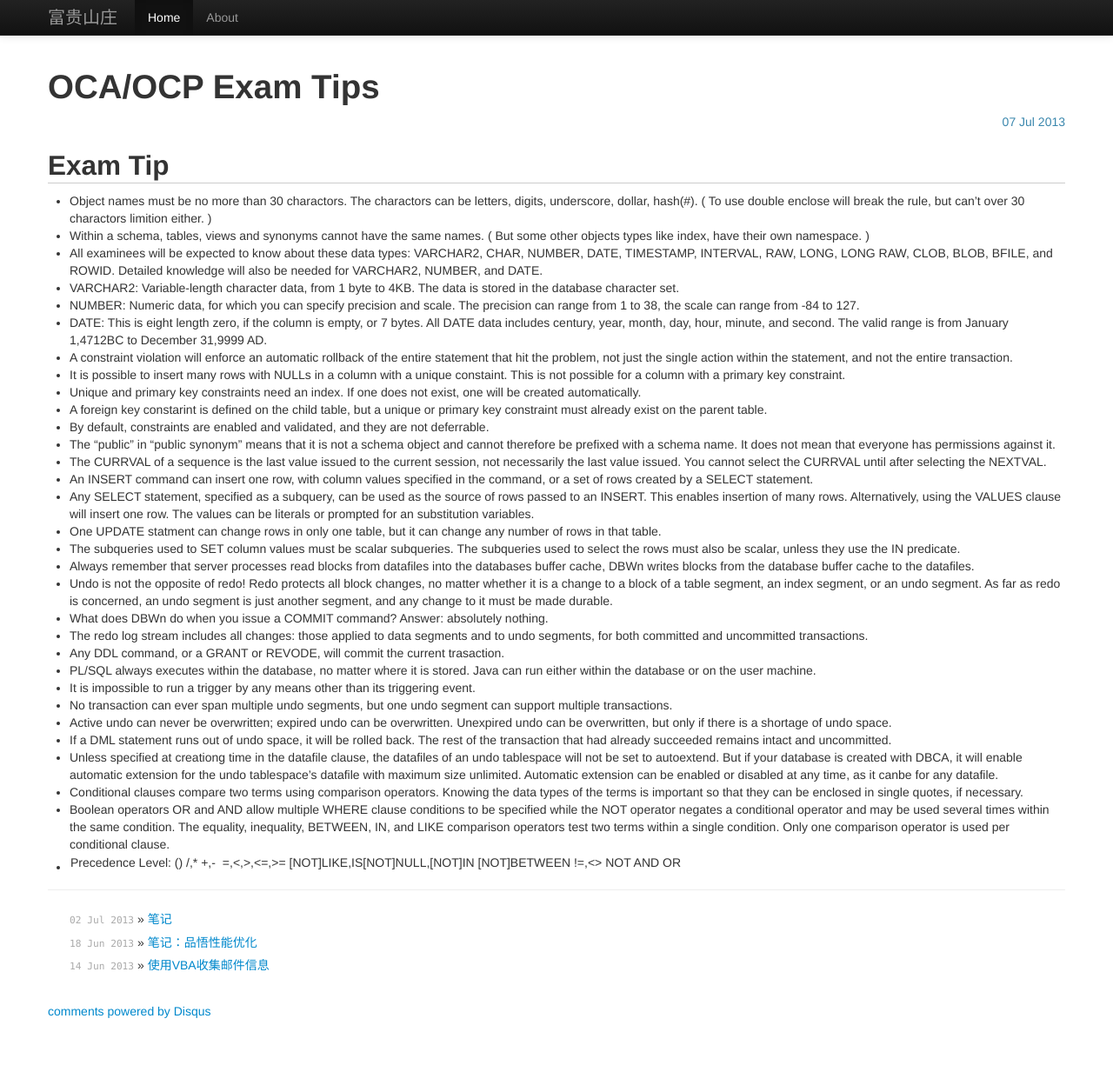
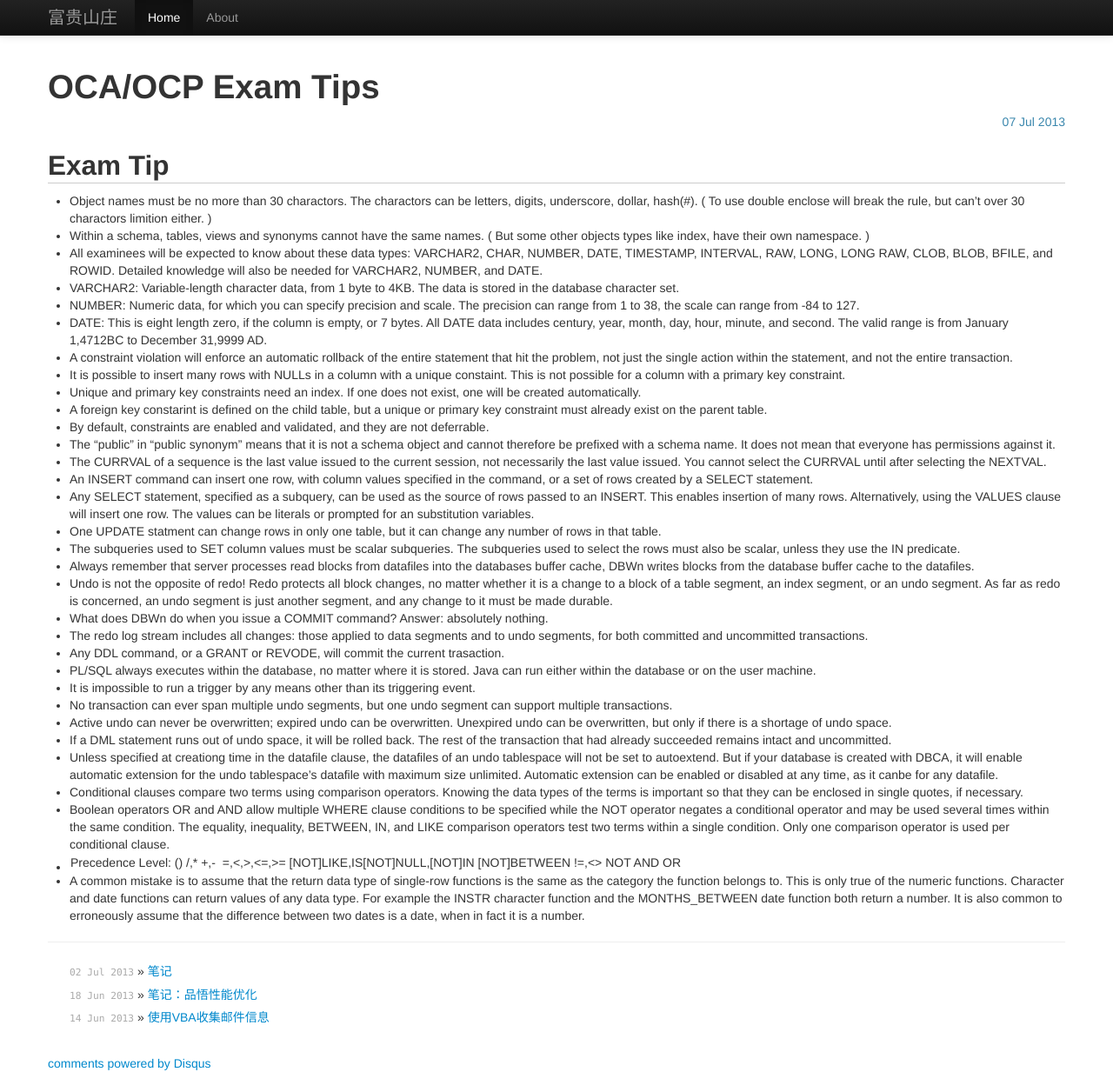
Before and after one commit to maydayuiui/maydayuiui.github.com, a Jekyll site: the page built from _posts/2013-07-07-examtip.md, in a window 1280 px wide and 1233 px high. Shown: the whole window at 87% size. Built offline with Jekyll 4.4.1, drawn with Linux system fonts in a browser that asks for light colours; comment, search, counter and statistics services are not loaded.

Commit message:
Update 2013-07-07-examtip.md

```diff
--- a/_posts/2013-07-07-examtip.md
+++ b/_posts/2013-07-07-examtip.md
@@ -34,3 +34,4 @@ title: OCA/OCP Exam Tips
 * Conditional clauses compare two terms using comparison operators. Knowing the data types of the terms is important so that they can be enclosed in single quotes, if necessary.
 * Boolean operators OR and AND allow multiple WHERE clause conditions to be specified while the NOT operator negates a conditional operator and may be used several times within the same condition. The equality, inequality, BETWEEN, IN, and LIKE comparison operators test two terms within a single condition. Only one comparison operator is used per conditional clause.
 * Precedence Level: () /,* +,- || =,<,>,<=,>= [NOT]LIKE,IS[NOT]NULL,[NOT]IN [NOT]BETWEEN !=,<> NOT AND OR
+* A common mistake is to assume that the return data type of single-row functions is the same as the category the function belongs to. This is only true of the numeric functions. Character and date functions can return values of any data type. For example the INSTR character function and the MONTHS_BETWEEN date function both return a number. It is also common to erroneously assume that the difference between two dates is a date, when in fact it is a number.
```
